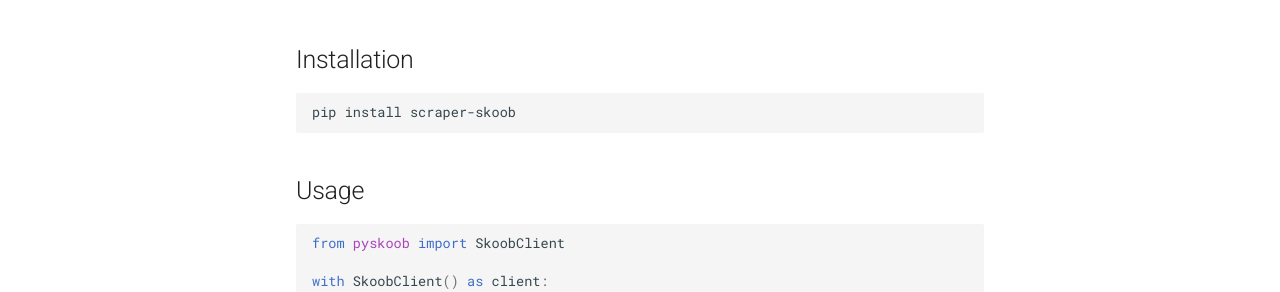
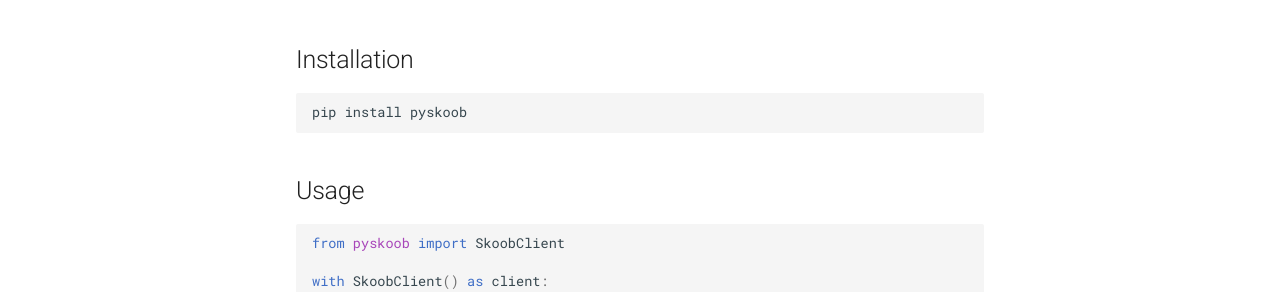
Before and after one commit to victor-soeiro/pyskoob, an MkDocs documentation site: the page built from docs/index.md, in a window 1280 px wide and 900 px high. Shown: the part 229-521 px from the top of the window. Built offline with MkDocs 1.6.1 and Material for MkDocs 9.7.7, drawn with Linux system fonts in a browser that asks for light colours; comment, search, counter and statistics services are not loaded.

Commit message:
chore: update project package name

````diff
--- a/docs/index.md
+++ b/docs/index.md
@@ -5,7 +5,7 @@ Welcome to the **PySkoob** documentation. This site provides usage examples and
 ## Installation
 
 ```bash
-pip install scraper-skoob
+pip install pyskoob
 ```
 
 ## Usage
--- a/pyproject.toml
+++ b/pyproject.toml
@@ -1,5 +1,5 @@
 [project]
-name = "scraper-skoob"
+name = "pyskoob"
 version = "0.1.10"
 description = "Add your description here"
 readme = "README.md"
````
Also changed, not shown: README.md (+3 -3 lines), 1 other file.
